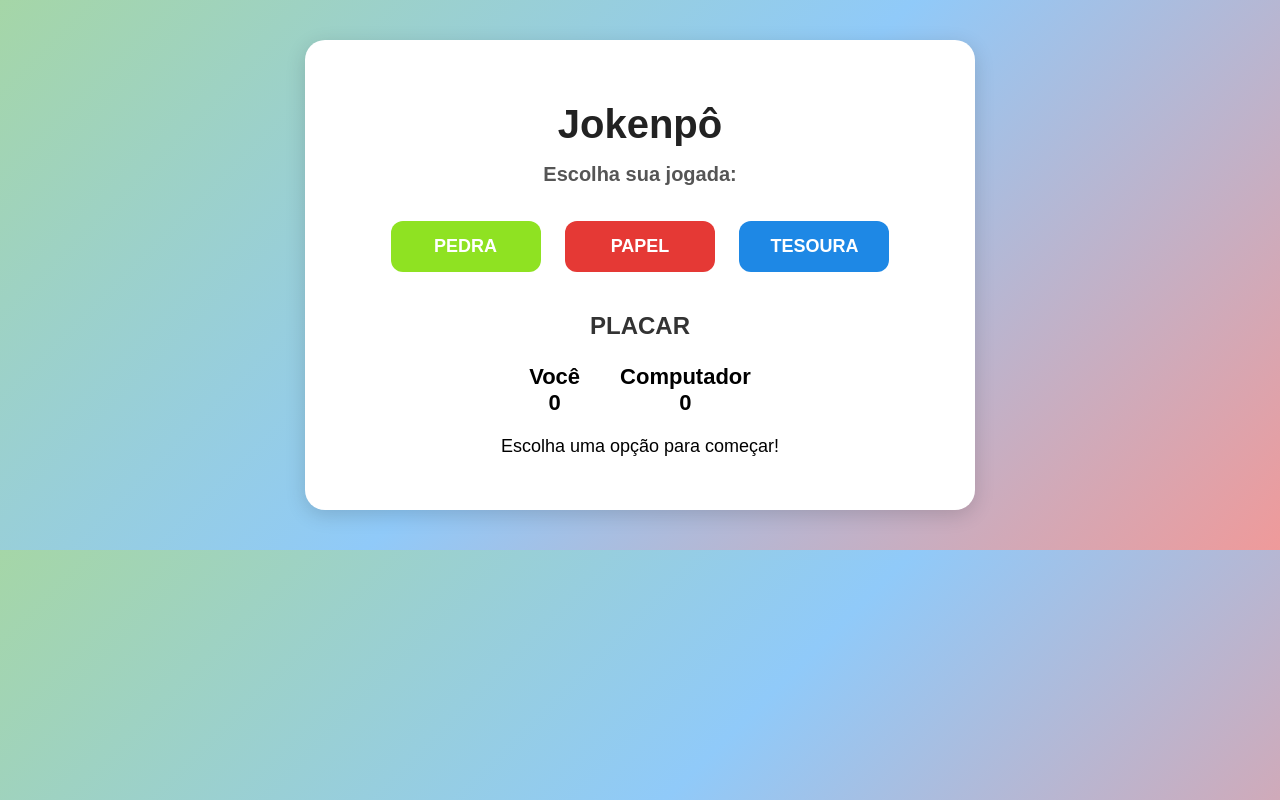
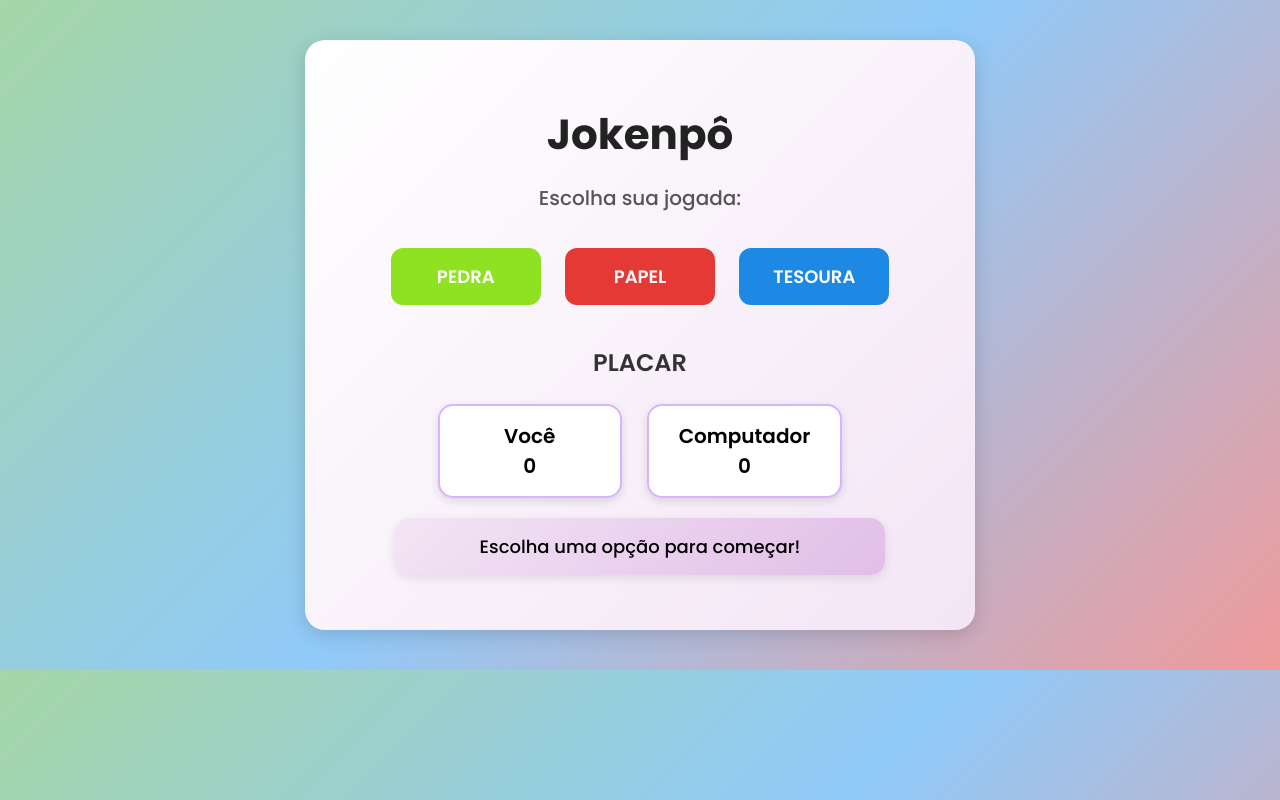
Before and after one commit to aliciarigatto/jokenpo, a Flask app: page / in a window 1280 px wide. Run offline with Flask 3, Linux system fonts and the light colour scheme.

Commit message:
Enhance HTML structure and CSS styles
Updated styles and structure for better aesthetics and readability.

```diff
--- a/templates/index.html
+++ b/templates/index.html
@@ -2,29 +2,34 @@
 <html>
 <head>
     <title>JOKENPÔ</title>
+
     <style>
+        @import url('https://fonts.googleapis.com/css2?family=Poppins:wght@400;500;600;700&display=swap');
+
         body{
             text-align: center;
-            font-family: Arial, sans-serif;
+            font-family: 'Poppins', sans-serif;
             background: linear-gradient(135deg, #a5d6a7, #90caf9, #ef9a9a);
             margin: 0;
             padding: 40px 20px;
         }
 
         h1 {
-            font-size: 40px;
+            font-size: 42px;
             color: #222;
             margin-bottom: 10px;
+            font-weight: 700;
         }
 
         h2 {
             color: #555;
             font-size: 20px;
             margin-bottom: 25px;
+            font-weight: 500;
         }
 
         .jogo {
-            background-color: white;
+            background: linear-gradient(135deg, #ffffff, #f3e5f5);
             width: 600px;
             max-width: 90%;
             margin: 0 auto;
@@ -41,9 +46,10 @@
             border: none;
             border-radius: 12px;
             color: white;
-            font-weight: bold;
+            font-weight: 600;
             cursor: pointer;
             transition: 0.2s;
+            font-family: 'Poppins', sans-serif;
         }
 
         button:hover {
@@ -65,22 +71,64 @@
             color: white;
         }
 
+        button[name="reiniciar"] {
+            background: linear-gradient(135deg, #e53935, #1e88e5, #43a047);
+            color: white;
+            box-shadow: 0 4px 10px rgba(0,0,0,0.2);
+        }
+
         h3 {
             font-size: 24px;
             color: #333;
             margin-top: 30px;
+            font-weight: 600;
         }
 
         .placar {
             display: flex;
             justify-content: center;
-            gap: 40px;
+            gap: 25px;
             margin: 20px 0;
         }
 
         .pontuaçao {
-            font-size: 22px;
-            font-weight: bold;
+            font-size: 20px;
+            font-weight: 600;
+            background: white;
+            padding: 15px 30px;
+            border-radius: 15px;
+            min-width: 120px;
+            box-shadow: 0 3px 10px rgba(0,0,0,0.12);
+            border: 2px solid #d8b4fe;
+        }
+
+        .resultado {
+            background: white;
+            padding: 12px 20px;
+            margin: 12px auto;
+            border-radius: 12px;
+            max-width: 450px;
+            box-shadow: 0 3px 10px rgba(0,0,0,0.10);
+            font-size: 18px;
+            font-weight: 500;
+        }
+
+        .mensagem {
+            background: linear-gradient(135deg, #f3e5f5, #e1bee7);
+            padding: 15px 20px;
+            margin: 20px auto;
+            border-radius: 15px;
+            max-width: 450px;
+            box-shadow: 0 3px 10px rgba(0,0,0,0.10);
+            font-size: 18px;
+            font-weight: 500;
+        }
+
+        .fim {
+            background: linear-gradient(135deg, #ede7f6, #e1bee7);
+            padding: 10px 20px;
+            border-radius: 15px;
+            display: inline-block;
         }
 
         p {
@@ -108,7 +156,7 @@
 
         {% else %}
 
-        <h3>FIM DE JOGO!</h3>
+        <h3 class="fim">FIM DE JOGO!</h3>
 
         <form action="/" method="POST">
             <button name="reiniciar" value="sim">JOGAR NOVAMENTE</button>
@@ -135,13 +183,23 @@
 
     {% if escolha_jogador %}
 
-    <p>VOCÊ ESCOLHEU: {{ escolha_jogador.upper() }}</p>
-    <p>COMPUTADOR ESCOLHEU: {{ escolha_computador.upper() }}</p>
-    <p>{{ resultado }}</p>
+    <div class="resultado">
+        VOCÊ ESCOLHEU: {{ escolha_jogador.upper() }}
+    </div>
+
+    <div class="resultado">
+        COMPUTADOR ESCOLHEU: {{ escolha_computador.upper() }}
+    </div>
+
+    <div class="resultado">
+        {{ resultado }}
+    </div>
 
     {% else %}
 
-    <p>Escolha uma opção para começar!</p>
+    <div class="mensagem">
+        Escolha uma opção para começar!
+    </div>
 
     {% endif %}
 
```
